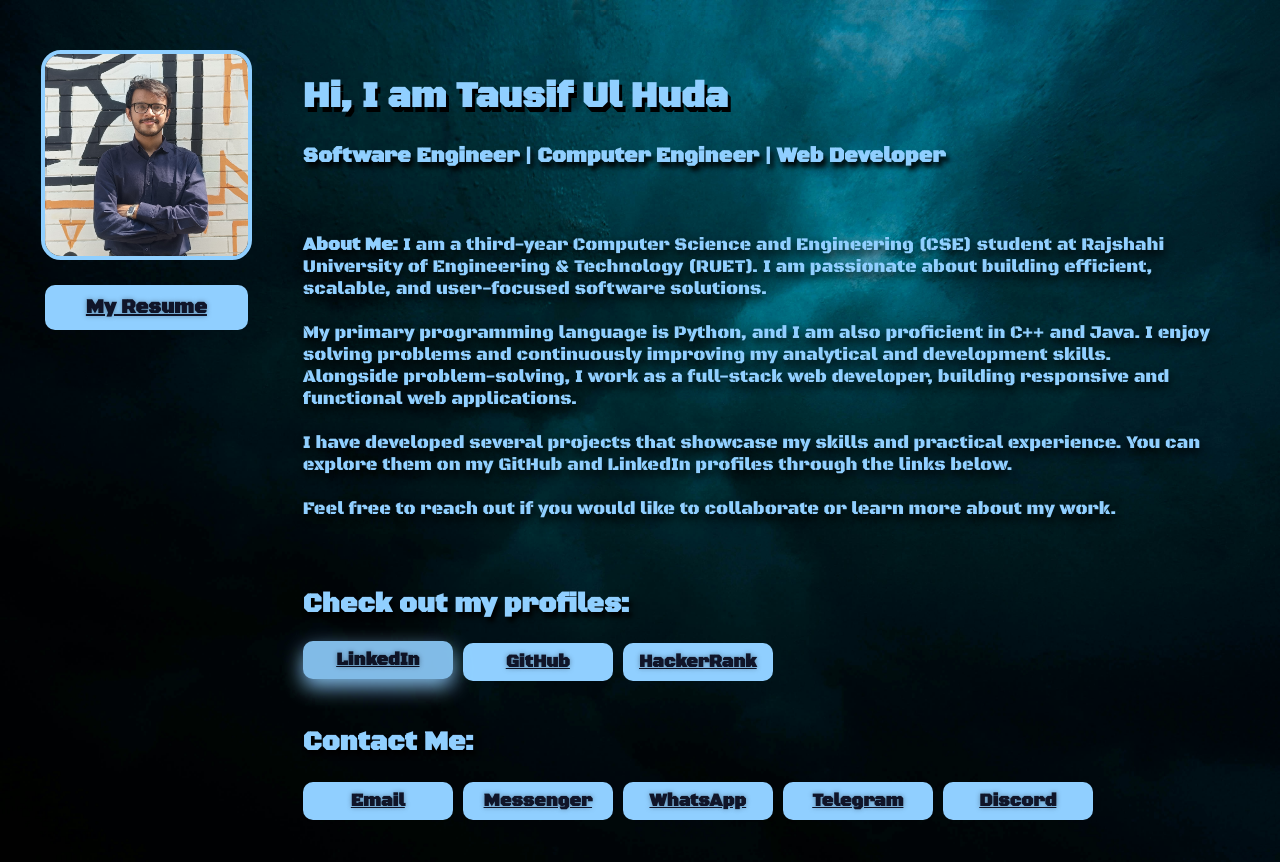
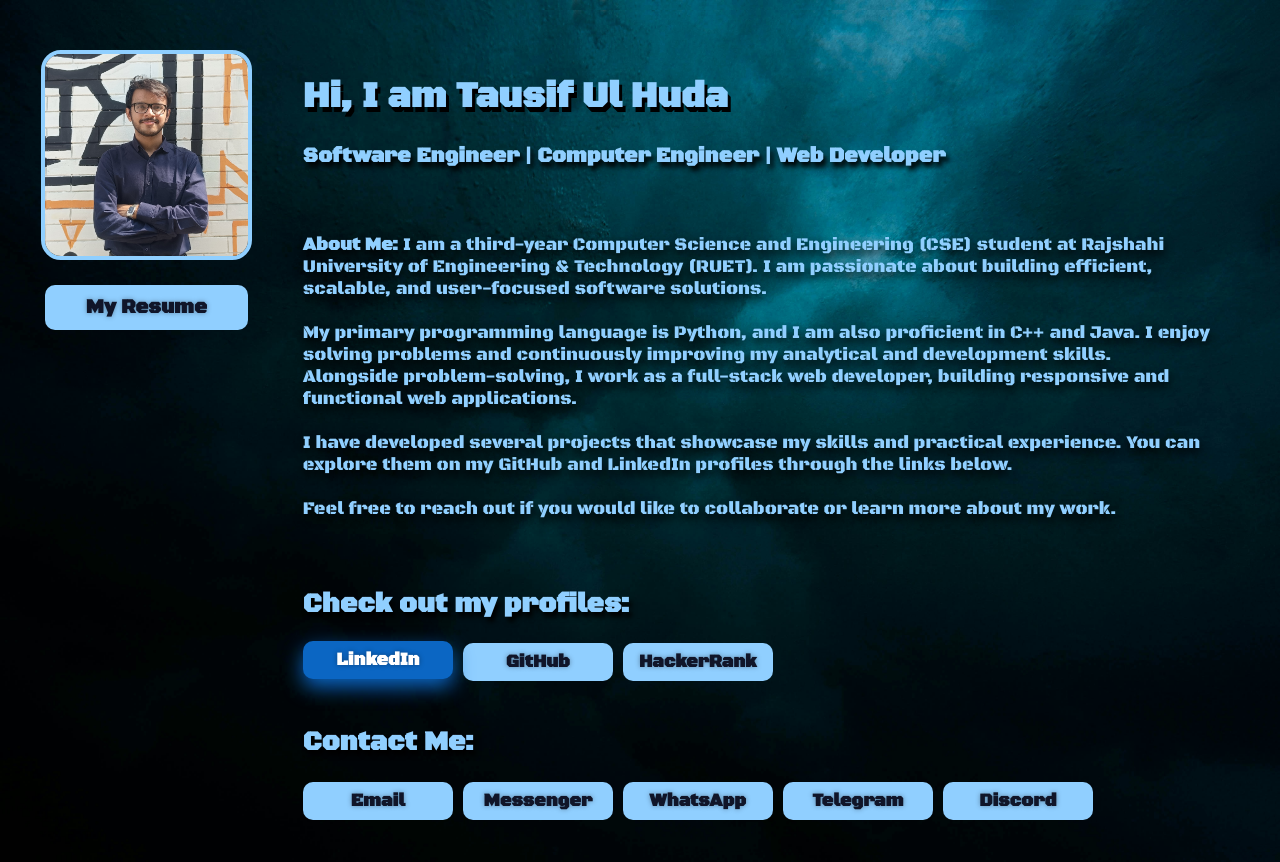
Before and after one commit to tausifulhuda/Portfolio, a plain HTML site: page index.html in a window 1280 px wide. In both pictures the pointer is over the link "LinkedIn". Drawn offline with Linux system fonts and the light colour scheme; a web font is replaced by a local one.

Commit message:
Updated UI

```diff
--- a/index.html
+++ b/index.html
@@ -13,7 +13,7 @@
             <div class="img_pane">
                 <a href="image.html"><img src="tausif.jpg" alt="Tausif Ul Huda" class="img"></a>
                 <div>
-                    <button class="btn"><a href="Resume.pdf" target="_blank" class="a_button">My Resume</a></button>
+                    <a href="Resume.pdf" target="_blank" class="btn button">My Resume</a>
                 </div><br>
             </div>
 
@@ -45,20 +45,20 @@
                 <div>
                     <h2>Check out my profiles: </h2>
                     <div class="flex">
-                        <button class="btn_small btn"><a href="https://www.linkedin.com/in/tausifulhuda/" target="_blank" class="a_button">LinkedIn</a></button>
-                        <button class="btn_small btn"><a href="https://github.com/tausifulhuda" target="_blank" class="a_button">GitHub</a></button>
-                        <button class="btn_small btn"><a href="https://www.hackerrank.com/profile/tausifulhuda" target="_blank" class="a_button">HackerRank</a></button>
+                        <a href="https://www.linkedin.com/in/tausifulhuda/" target="_blank" class="linkedin btn_small btn button">LinkedIn</a>
+                        <a href="https://github.com/tausifulhuda" target="_blank" class="github btn_small btn button">GitHub</a>
+                        <a href="https://www.hackerrank.com/profile/tausifulhuda" target="_blank" class="hackerrank btn_small btn button">HackerRank</a>
                     </div><br>
                 </div>
 
                 <div>
                     <h2>Contact Me: </h2>
                     <div class="flex">
-                        <button class="btn_small btn"><a href="mailto:tausifulhuda@yahoo.com" target="_blank" class="a_button">Email</a></button>
-                        <button class="btn_small btn"><a href="https://m.me/ths25" target="_blank" class="a_button">Messenger</a></button>
-                        <button class="btn_small btn"><a href="https://wa.me/8801521776357" target="_blank" class="a_button">WhatsApp</a></button>
-                        <button class="btn_small btn"><a href="https://www.t.me/tausifulhuda" target="_blank" class="a_button">Telegram</a></button>
-                        <button class="btn_small btn"><a href="https://discord.com/users/tausifulhuda" target="_blank" class="a_button">Discord</a></button>
+                        <a href="mailto:tausifulhuda@yahoo.com" target="_blank" class="yahoo btn_small btn button">Email</a>
+                        <a href="https://m.me/ths25" target="_blank" class="messenger btn_small btn button">Messenger</a>
+                        <a href="https://wa.me/8801521776357" target="_blank" class="whatsapp btn_small btn button">WhatsApp</a>
+                        <a href="https://www.t.me/tausifulhuda" target="_blank" class="telegram btn_small btn button">Telegram</a>
+                        <a href="https://discord.com/users/tausifulhuda" target="_blank" class="discord btn_small btn button">Discord</a>
                     </div><br>
                 </div>
             </div>
--- a/styles.css
+++ b/styles.css
@@ -57,7 +57,7 @@ h2,h3{
     display: flex;
 }
 
-button{
+.button{
     border-radius: var(--image);
     text-align: center;
     border: none;
@@ -84,9 +84,7 @@ button{
     text-shadow: 0px 0px 5px rgba(0, 0, 0, 0.35);
 }
 .btn:hover {
-    background-color: var(--text);
     transform: translateY(-2px);
-    opacity: 0.9;
     box-shadow: 0 8px 20px var(--text);
 }
 .btn:active{
@@ -100,6 +98,55 @@ button{
     margin-right: 10px;
     margin-top: 0px;
     font-size:18px;
+}
+.btn_home {
+    width:150px;
+    padding-top:8px;
+    padding-bottom:8px;
+    margin-left: 20px;
+    margin-right: 10px;
+    margin-top: 10px;
+    font-size:18px;
+}
+.linkedin:hover{
+    background: rgb(11, 102, 195);
+    color: rgb(255, 255, 255);
+    box-shadow: 0 8px 20px rgb(11, 102, 195);
+}
+.github:hover{
+    background: rgb(255, 255, 255);
+    color: rgb(0, 0, 0);
+    box-shadow: 0 8px 20px rgb(255, 255, 255);
+}
+.hackerrank:hover{
+    background: rgb(13, 20, 30);
+    color:rgb(0, 234, 100);
+    box-shadow: 0 8px 20px rgb(13, 20, 30);
+}
+.yahoo:hover{
+    background: rgb(91, 0, 202);
+    color: rgb(247, 247, 247);
+    box-shadow: 0 8px 20px rgb(91, 0, 202);
+}
+.messenger:hover{
+    background: rgb(8, 102, 255);
+    color: rgb(255, 255, 255);
+    box-shadow: 0 8px 20px rgb(8, 102, 255);
+}
+.whatsapp:hover{
+    background: rgb(32, 191, 98);
+    color: rgb(255, 255, 255);
+    box-shadow: 0 8px 20px rgb(32, 191, 98);
+}
+.telegram:hover{
+    background: rgb(50, 142, 234);
+    color: rgb(255, 255, 255);
+    box-shadow: 0 8px 20px rgb(50, 142, 234);
+}
+.discord:hover{
+    background: rgb(93, 106, 242);
+    color: rgb(255, 255, 255);
+    box-shadow: 0 8px 20px rgb(93, 106, 242);
 }
 
 img {
@@ -123,6 +170,7 @@ img {
 
 a {
     color: var(--text);
+    text-decoration: none;
 }
 .a_button{
     color: var(--background);
```
Also changed, not shown: image.html (+2 -1 lines).
